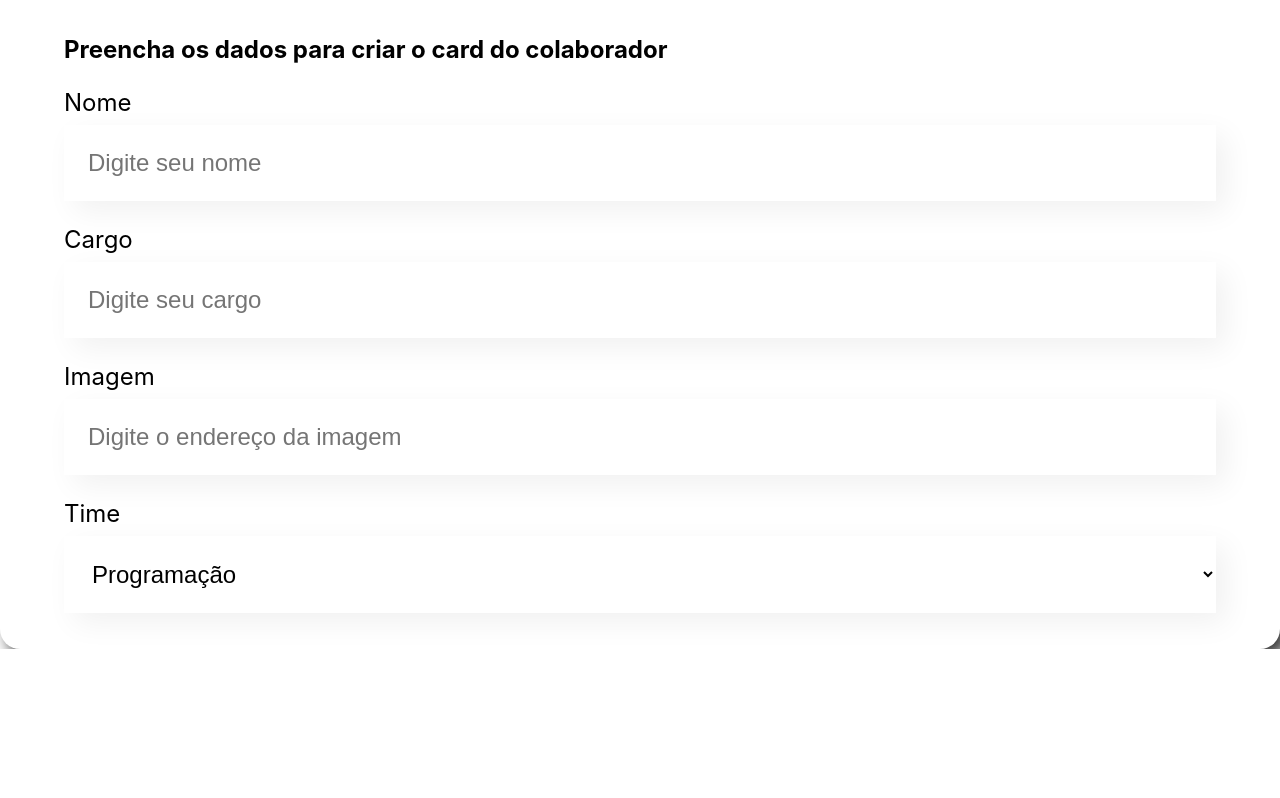
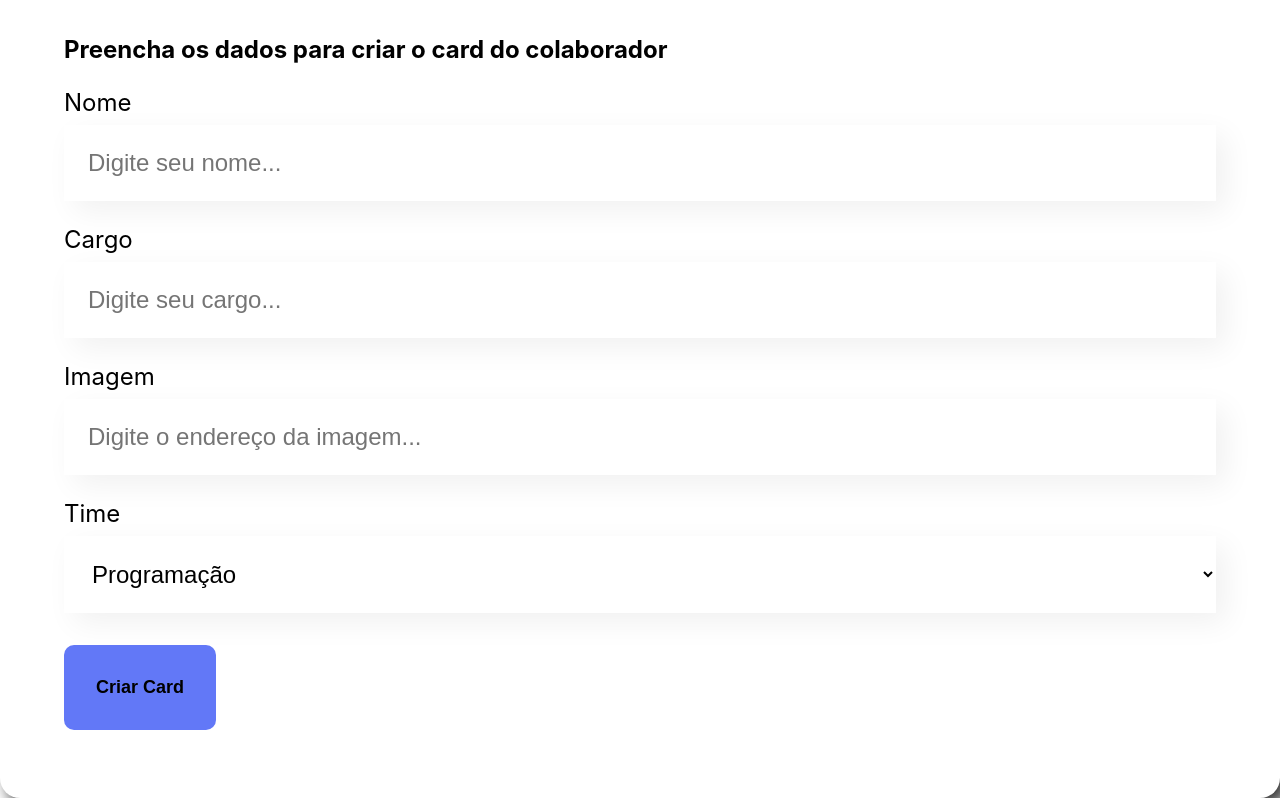
Before and after one commit to Cmurilo1/React-projeto-organo, a React (Create React App) app: page / in a window 1280 px wide. Shown: the part 599-1397 px from the top of the page. Before the commit the page ends 1248 px from the top, so only its background shows below. Built offline with nearby package versions, Linux system fonts and the light colour scheme.

Commit message:
Formulario completo:Botao,ListaSuspensa e ajustes finais

```diff
--- /dev/null
+++ b/src/componentes/Botao/Botao.css
@@ -0,0 +1,15 @@
+.botao{
+background-color: #6278f7;
+border: none;
+border-radius: 10px;
+font-weight: 700;
+color: w#fff;
+font-size: 18px;
+padding: 32px ;
+cursor: pointer;
+margin: 32px 0;
+
+}
+.botao:hover{
+    color: #95ffd4;
+}
--- /dev/null
+++ b/src/componentes/Botao/index.js
@@ -0,0 +1,10 @@
+import './Botao.css'
+
+const Botao = (props) => {
+    return (
+        <button className="botao">
+            {props.children}
+        </button>)
+}
+
+export default Botao
--- a/src/componentes/CampoTexto/index.js
+++ b/src/componentes/CampoTexto/index.js
@@ -2,14 +2,14 @@ import './CampoTexto.css'
 
 const CampoTexto = (props) => {
 
-
+const placeholderModificada = `${props.placeholder}...`
 
     return (
         <div className="campo-texto">
-            <label>
+            <label >
                 {props.label}
-                </label>
-            <input placeholder={props.placeholder} />
+            </label>
+            <input required={props.obrigatorio} placeholder={placeholderModificada} />
         </div>
     )
 }
--- a/src/componentes/Formulario/index.js
+++ b/src/componentes/Formulario/index.js
@@ -1,20 +1,27 @@
 import './formulario.css'
 import CampoTexto from '../CampoTexto'
-import ListaSuspensa from '../ListaSuspensa'
+import ListaSuspensa from '../ListaSuspensa';
+import Botao from '../Botao';
 
 const Formulario = () => {
 const times = ['Programação', 'Front-end', 'Data Science', 'Devops', 'UX e Design', 'Mobile', 'Inovação e Gestão']
 
-
+const aoSalvar = (evento) => {
+    evento.preventDefault()
+    console.log('Form foi submetido =>', evento)
+}
 
     return (
         <section className="formulario">
-            <form>
+            <form onSubmit={aoSalvar}>
                 <h2>Preencha os dados para criar o card do colaborador</h2>
-                <CampoTexto label="Nome" placeholder="Digite seu nome" />
-                <CampoTexto label="Cargo" placeholder="Digite seu cargo" />
+                <CampoTexto obrigatorio = {true} label="Nome" placeholder="Digite seu nome" />
+                <CampoTexto obrigatorio = {true} label="Cargo" placeholder="Digite seu cargo" />
                 <CampoTexto label="Imagem" placeholder="Digite o endereço da imagem" />
-                <ListaSuspensa label="Time" itens={times} />
+                <ListaSuspensa obrigatorio = {true} label="Time" itens={times} />
+                <Botao>
+                    Criar Card
+                </Botao>
             </form>
         </section>
     )
```
Also changed, not shown: src/componentes/ListaSuspensa/index.js (+5 -7 lines).
